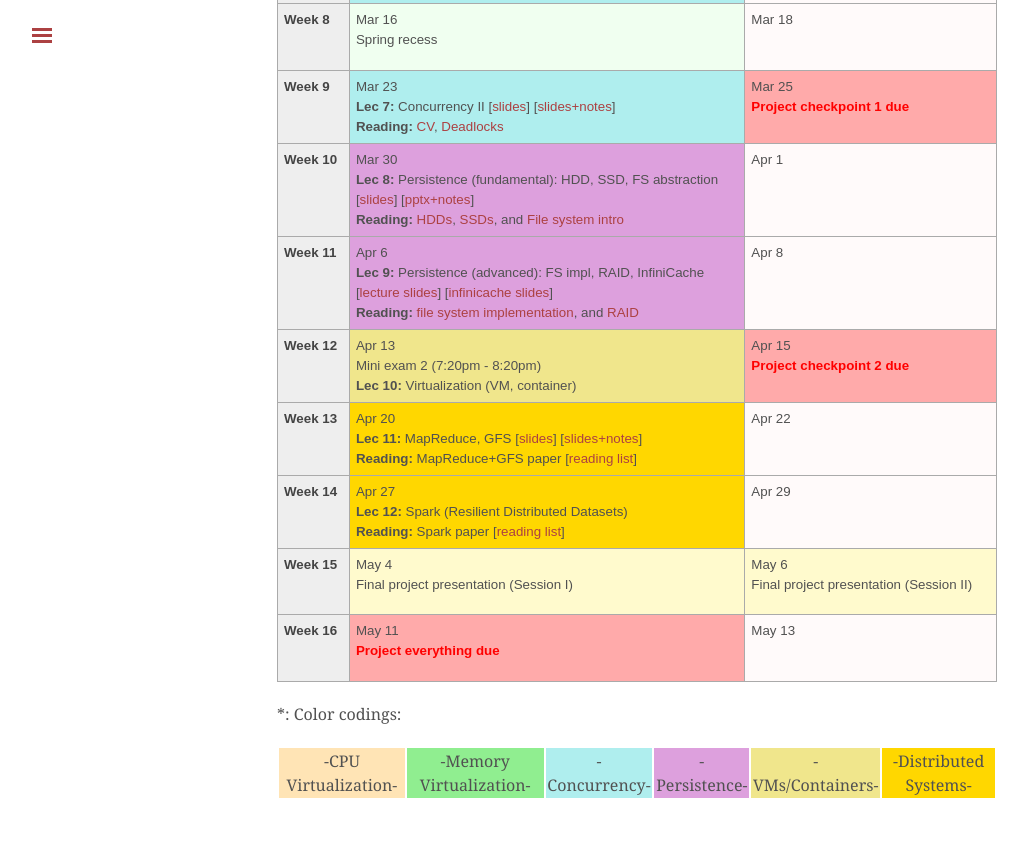
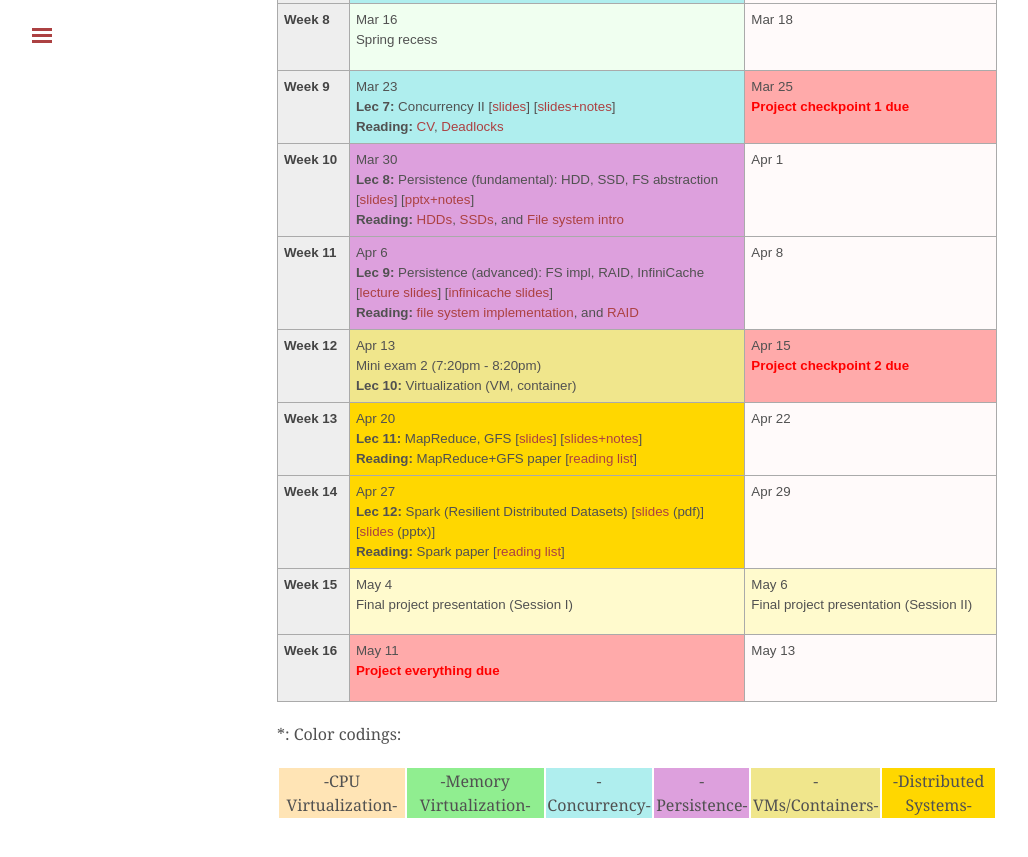
Before and after one commit to tddg/cs571-spring22, a Jekyll site: the page built from schedule.md, in a window 1280 px wide and 900 px high, scrolled down 1076 px. Shown: the top 857 px of the window, without its empty margins (3-1031 px from the left). Built offline with Jekyll 4.4.1, drawn with Linux system fonts in a browser that asks for light colours.

Commit message:
added lec 12

```diff
--- a/_data/news.yml
+++ b/_data/news.yml
@@ -1,3 +1,6 @@
+
+- date: <strong>04/27/2022</strong>
+  headline: "Lec 12 is posted."
 
 - date: <strong>04/20/2022</strong>
   headline: "Lec 11 is posted."
--- a/schedule.md
+++ b/schedule.md
@@ -243,7 +243,7 @@
 <tr> <!-- week of Apr 27 -->
   <td id="2021-4-27" class="date"><b>Week 14</b></td>
   <td class="distsys">Apr 27<br/>
-	<b>Lec 12:</b> Spark (Resilient Distributed Datasets) <br/>
+	<b>Lec 12:</b> Spark (Resilient Distributed Datasets) [<a href="./public/lecs/lec12-spark.pdf">slides</a> (pdf)] [<a href="./public/lecs/lec12-spark.pptx">slides</a> (pptx)] <br/>
 	<b>Reading:</b> Spark paper [<a href="./reading_list.html">reading list</a>]
 	</td>
   <td class="nodue">Apr 29</td>
```
Also changed, not shown: 2 other files.
